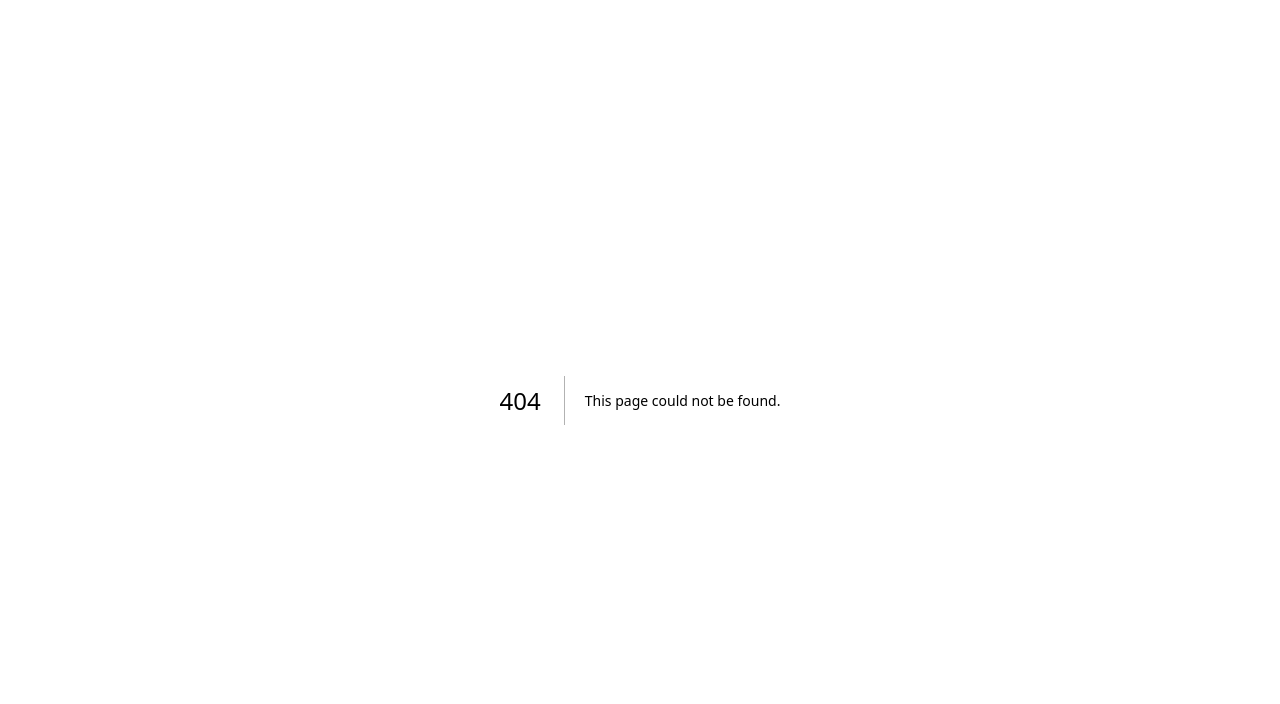
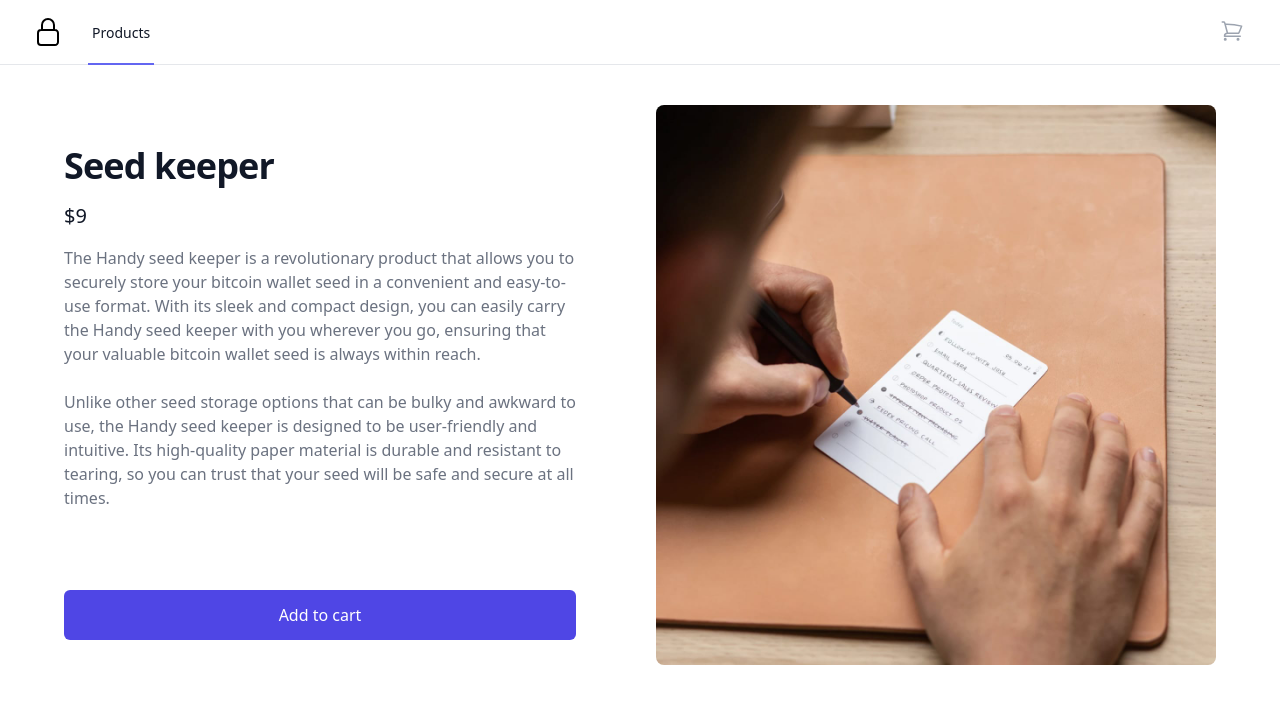
Before and after one commit to michalsanger/satoshi-homework, a Next.js app: page /product/1 in a window 1280 px wide. Before the commit this address had no page. Shown: the top 704 px of the page. Built offline with nearby package versions, Linux system fonts and the light colour scheme.

Commit message:
Dynamic product page

```diff
--- /dev/null
+++ b/data/products.ts
@@ -0,0 +1,93 @@
+export type Product = {
+  id: number;
+  name: string;
+  href: string;
+  price: number;
+  imageSrc: string;
+  imageAlt: string;
+  description: string;
+};
+
+// Descriptions provided by https://chat.openai.com/ :-)
+export const products: Product[] = [
+  {
+    id: 1,
+    name: "Seed keeper",
+    href: "/product/1",
+    price: 9,
+    imageSrc: "/products/seed-keeper.jpg",
+    imageAlt: "Handy seed keeper",
+    description: `
+      The Handy seed keeper is a revolutionary product that allows you to securely store
+      your bitcoin wallet seed in a convenient and easy-to-use format. With its sleek and
+      compact design, you can easily carry the Handy seed keeper with you wherever you go,
+      ensuring that your valuable bitcoin wallet seed is always within reach.
+
+      Unlike other seed storage options that can be bulky and awkward to use, the Handy
+      seed keeper is designed to be user-friendly and intuitive. Its high-quality paper
+      material is durable and resistant to tearing, so you can trust that your seed will
+      be safe and secure at all times.
+    `,
+  },
+  {
+    id: 2,
+    name: "Seed capsule",
+    href: "/product/2",
+    price: 35,
+    imageSrc: "/products/seed-capsule.jpg",
+    imageAlt: "Keep the seed safe",
+    description: `
+      The Seed capsule is a revolutionary new product that allows you to securely store
+      your bitcoin wallet seed in a compact and convenient format. With its sleek and
+      stylish design, the Seed capsule is the perfect solution for anyone who wants to
+      keep their seed safe and secure while on the go
+
+      But the Seed capsule is more than just a simple storage container. It also features
+      a unique, easy-to-use design that allows you to quickly and easily record your seed
+      using a pen or pencil. The clear, transparent material makes it easy to read your
+      seed, even in low light conditions, and the numbered grid ensures that you can keep
+      track of your seed with ease.
+    `,
+  },
+  {
+    id: 3,
+    name: "Enhanced seed capsule",
+    href: "/product/3",
+    price: 48,
+    imageSrc: "/products/enhanced-seed-capsule.jpg",
+    imageAlt: "Multi purpose seed capsule",
+    description: `
+      The "enhancement" in this product refers to any number of features or
+      characteristics that make it superior to other seed capsules or seed phrase
+      storage methods.
+
+      For example, the capsule has advanced encryption and security measures to protect
+      the seed phrase from being accessed by unauthorized individuals. It also have
+      additional features, such as a built-in display for viewing the seed phrase, or a
+      mechanism for generating a new seed phrase if the original one is lost or damaged.
+
+      Overall, an "Enhanced seed capsule" that looks like a bottle is a
+      convenient and secure way to store a critical component of a bitcoin hardware
+      wallet.
+    `,
+  },
+  {
+    id: 4,
+    name: "Large seed keeper",
+    href: "/product/4",
+    price: 15,
+    imageSrc: "/products/large-seed-keeper.jpg",
+    imageAlt: "Extra large seed keeper",
+    description: `
+      The Large seed keeper is the perfect solution for storing your bitcoin wallet seed
+      in a convenient and secure manner. With its generous size, the Large seed keeper
+      allows you to easily record and store your seed, ensuring that it is always within
+      reach when you need it.
+
+      Unlike other seed storage options that can be small and difficult to use, the Large
+      seed keeper is designed for ease of use and convenience. Its high-quality paper
+      material is durable and resistant to tearing, so you can trust that your seed will
+      be safe and secure at all times.
+    `,
+  },
+];
--- a/pages/product.tsx
+++ b/pages/product/[id].tsx
@@ -1,16 +1,41 @@
-import type { NextPage } from "next";
+import type { NextPage, GetStaticProps } from "next";
 import Image from "next/image";
-import Layout from "../components/layout";
+import Layout from "../../components/layout";
+import { Product, products } from "../../data/products";
 
-const Product: NextPage = () => {
+type Props = {
+  product: Product;
+};
+
+export async function getStaticPaths() {
+  return {
+    paths: products.map((p) => p.href),
+    fallback: false,
+  };
+}
+
+export const getStaticProps: GetStaticProps = async (context) => {
+  const productId = Number(context.params?.id);
+  const product = products.find((p) => p.id === productId);
+
+  if (product === undefined) {
+    return { notFound: true };
+  }
+
+  return {
+    props: { product },
+  };
+};
+
+const ProductPage: NextPage<Props> = ({ product }) => {
   return (
-    <Layout title="Enhanced seed capsule">
+    <Layout title={product.name}>
       <div className="bg-white">
         <div className="mx-auto max-w-2xl px-4 sm:px-6 lg:grid lg:max-w-7xl lg:grid-cols-2 lg:gap-x-8 lg:px-8">
           <div className="lg:max-w-lg lg:self-end">
             <div className="mt-4">
               <h1 className="text-3xl font-bold tracking-tight text-gray-900 sm:text-4xl">
-                Enhanced seed capsule
+                {product.name}
               </h1>
             </div>
 
@@ -20,26 +45,15 @@ const Product: NextPage = () => {
               </h2>
 
               <div className="flex items-center">
-                <p className="text-lg text-gray-900 sm:text-xl">$48</p>
+                <p className="text-lg text-gray-900 sm:text-xl">${product.price}</p>
               </div>
 
               <div className="mt-4 space-y-6">
-                <p className="text-base text-gray-500">
-                  The &quot;enhancement&quot; in this product refers to any number of features or
-                  characteristics that make it superior to other seed capsules or seed phrase
-                  storage methods.
-                </p>
-                <p className="text-base text-gray-500">
-                  For example, the capsule has advanced encryption and security measures to protect
-                  the seed phrase from being accessed by unauthorized individuals. It also have
-                  additional features, such as a built-in display for viewing the seed phrase, or a
-                  mechanism for generating a new seed phrase if the original one is lost or damaged.
-                </p>
-                <p className="text-base text-gray-500">
-                  Overall, an &quot;Enhanced seed capsule&quot; that looks like a bottle is a
-                  convenient and secure way to store a critical component of a bitcoin hardware
-                  wallet.
-                </p>
+                {product.description.split("\n\n").map((p, i) => (
+                  <p className="text-base text-gray-500" key={i}>
+                    {p}
+                  </p>
+                ))}
               </div>
             </section>
           </div>
@@ -47,10 +61,11 @@ const Product: NextPage = () => {
           <div className="mt-10 lg:col-start-2 lg:row-span-2 lg:mt-0 lg:self-center">
             <div className="aspect-w-1 aspect-h-1 overflow-hidden rounded-lg">
               <Image
-                src="/products/enhanced-seed-capsule.jpg"
-                alt="Enhanced seed capsule"
+                src={product.imageSrc}
+                alt={product.imageAlt}
                 className="h-full w-full object-cover object-center"
                 fill
+                priority
               />
             </div>
           </div>
@@ -75,4 +90,4 @@ const Product: NextPage = () => {
   );
 };
 
-export default Product;
+export default ProductPage;
--- a/pages/products.tsx
+++ b/pages/products.tsx
@@ -3,40 +3,7 @@ import Image from "next/image";
 import Link from "next/link";
 import Layout from "../components/layout";
 
-const products = [
-  {
-    id: 1,
-    name: "Seed keeper",
-    href: "/product",
-    price: 9,
-    imageSrc: "/products/seed-keeper.jpg",
-    imageAlt: "Handy seed keeper",
-  },
-  {
-    id: 2,
-    name: "Seed capsule",
-    href: "/product",
-    price: 35,
-    imageSrc: "/products/seed-capsule.jpg",
-    imageAlt: "Keep the seed safe",
-  },
-  {
-    id: 3,
-    name: "Enhanced seed capsule",
-    href: "/product",
-    price: 48,
-    imageSrc: "/products/enhanced-seed-capsule.jpg",
-    imageAlt: "Multi purpose seed capsule",
-  },
-  {
-    id: 4,
-    name: "Large seed keeper",
-    href: "/product",
-    price: 15,
-    imageSrc: "/products/large-seed-keeper.jpg",
-    imageAlt: "Extra large seed keeper",
-  },
-];
+import { products } from "../data/products";
 
 const Home: NextPage = () => {
   return (
```
Also changed, not shown: 1 other file (tests, documents, lock files or other folders).
